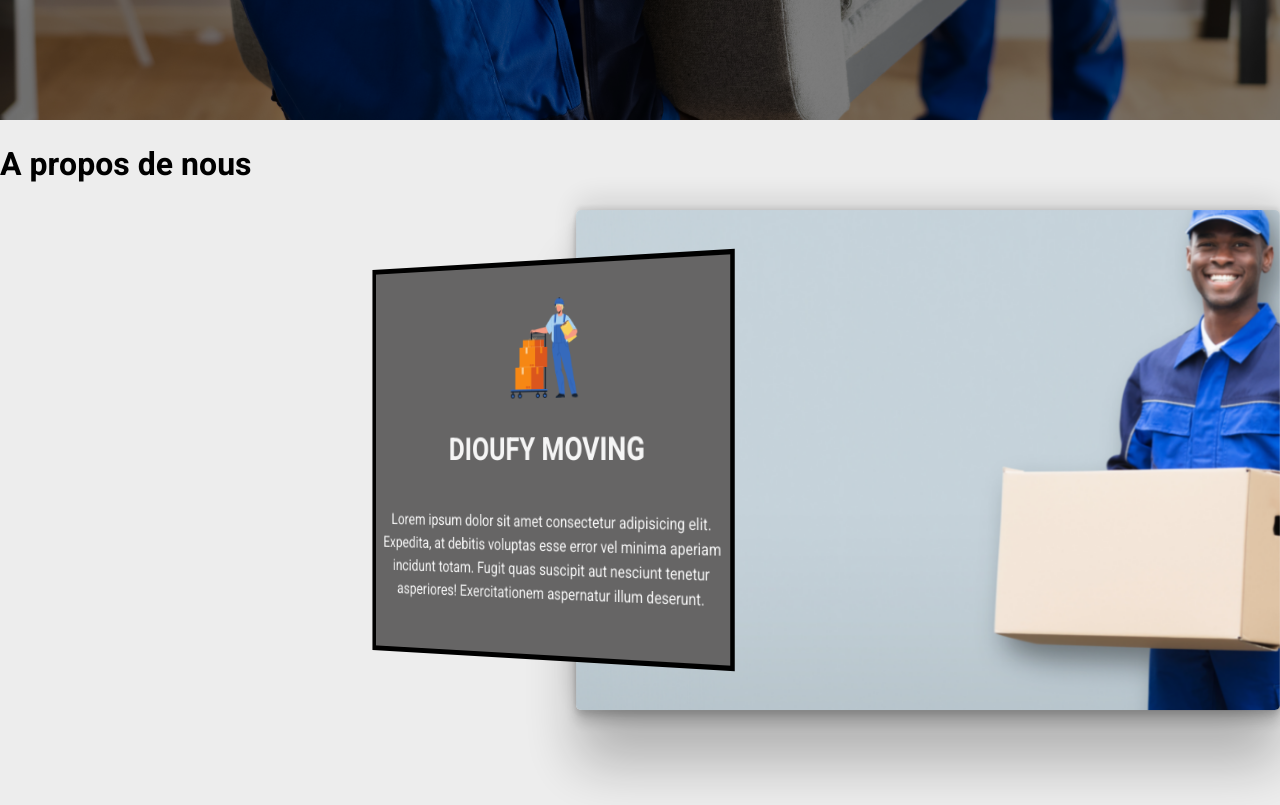
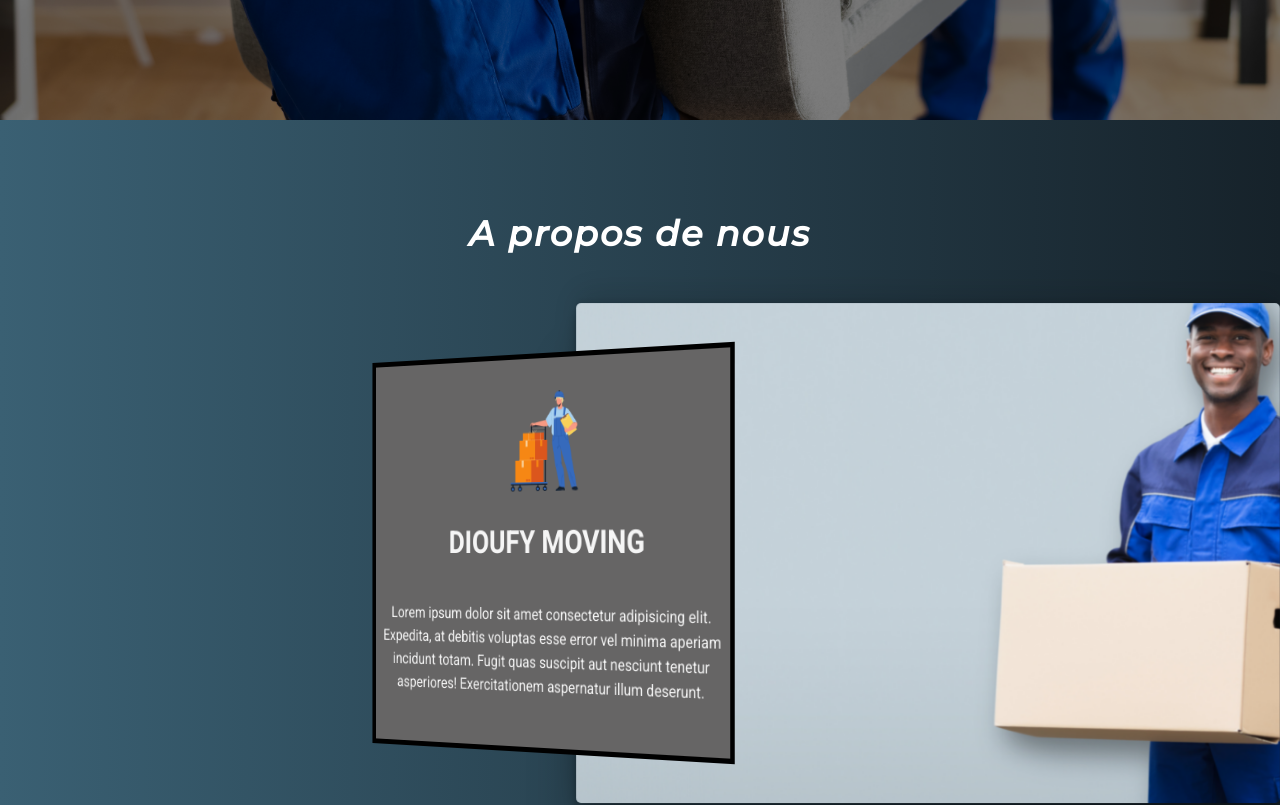
Before and after one commit to jkdGMC/dioufy-moving, a React (Create React App) app in the folder dioufy-moving-client/: page / in a window 1280 px wide. Shown: the part 680-1485 px from the top of the page. Built offline with nearby package versions, Linux system fonts and the light colour scheme.

Commit message:
Fixing Apropos section

```diff
--- a/dioufy-moving-client/src/Components/Apropos/Apropos.css
+++ b/dioufy-moving-client/src/Components/Apropos/Apropos.css
@@ -1,4 +1,4 @@
-#bootstrap-overrides .a-propos{
+.a-propos{
     width: 100%;
     height: 100vh;
     display: flex;
@@ -7,7 +7,7 @@
     background: linear-gradient(to right, #3A6073, #16222A);
 }
 
-#bootstrap-overrides .a-propos-title{
+.a-propos-title{
     margin-top: 2.5em;
     letter-spacing: 2px;
     line-height: 1.5em;
--- a/dioufy-moving-client/src/Components/Apropos/Apropos.js
+++ b/dioufy-moving-client/src/Components/Apropos/Apropos.js
@@ -14,7 +14,7 @@
   }, []);
 
   return (
-    <div id='propos' className='a-propos'>
+    <div className='a-propos'>
         <h1 data-aos="fade-down" className='a-propos-title'>A propos de nous</h1>
         <AproposSection />
     </div>
```
